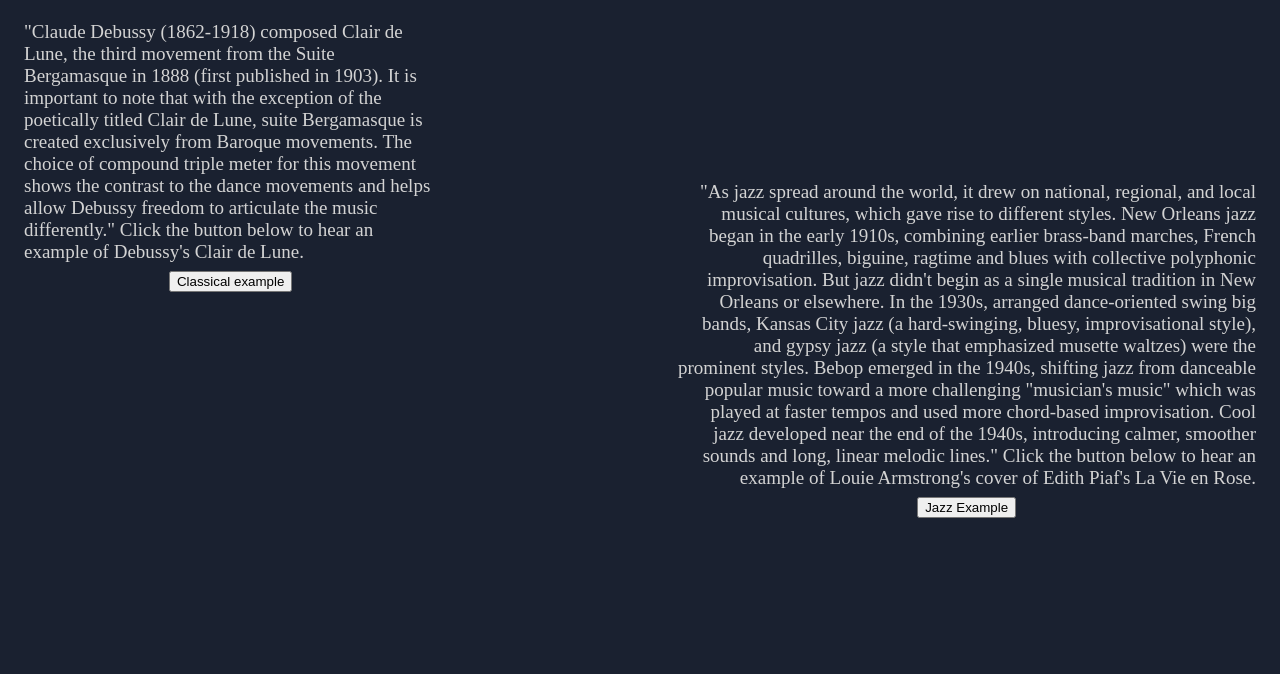
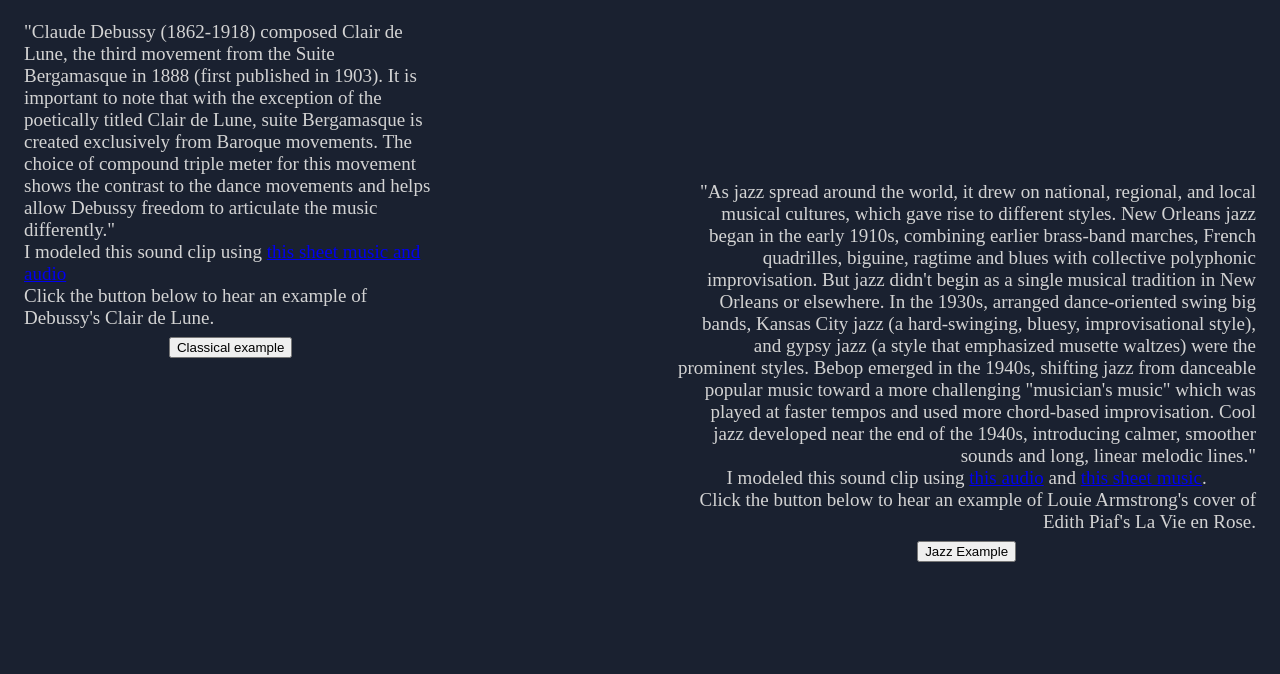
Before and after one commit to Self-Zachtualization/Hackathon, a plain HTML site: page index.html in a window 1280 px wide. Shown: the part 126-800 px from the top of the page. Drawn offline with nearby package versions, Linux system fonts and the light colour scheme.

Commit message:
Added links out to source materials, not including text sources yet

```diff
--- a/app.css
+++ b/app.css
@@ -28,6 +28,11 @@
   justify-content: start;
   text-align: left;
   align-items: center;
+}
+
+#classical-ref {
+  text-align: left;
+  justify-content: start;
 }
 
 .classical-button {
--- a/app.js
+++ b/app.js
@@ -63,7 +63,7 @@
   conductor.setTempo(70);
 
   var trumpet = conductor.createInstrument("sawtooth", "oscillators");
-  trumpet.setVolume(25);
+  trumpet.setVolume(20);
 
   // Bar 1
   trumpet.note("dottedQuarter", "D4");
--- a/index.html
+++ b/index.html
@@ -18,8 +18,9 @@
         Bergamasque in 1888 (first published in 1903). It is important to note that with the exception
         of the poetically titled Clair de Lune, suite Bergamasque is created exclusively from Baroque
         movements. The choice of compound triple meter for this movement shows the contrast to the
-        dance movements and helps allow Debussy freedom to articulate the music differently." Click
-        the button below to hear an example of Debussy's Clair de Lune. </br>
+        dance movements and helps allow Debussy freedom to articulate the music differently."</br>
+        <span id="classical-ref">I modeled this sound clip using <a href="https://musescore.com/user/19710/scores/58553">this sheet music and audio</a></span>
+        Click the button below to hear an example of Debussy's Clair de Lune. </br>
         </div>
         <div class="Jazz">
         "As jazz spread around the world, it drew on national, regional, and local musical cultures,
@@ -31,7 +32,10 @@
         waltzes) were the prominent styles. Bebop emerged in the 1940s, shifting jazz from danceable
         popular music toward a more challenging "musician's music" which was played at faster tempos
         and used more chord-based improvisation. Cool jazz developed near the end of the 1940s,
-        introducing calmer, smoother sounds and long, linear melodic lines." Click the button below to hear an example of Louie Armstrong's cover of Edith Piaf's La Vie en Rose. </br>
+        introducing calmer, smoother sounds and long, linear melodic lines."</br>
+        <span id="jazz-ref">I modeled this sound clip using <a href="https://www.youtube.com/watch?v=8IJzYAda1wA">this audio</a>
+            and <a href="https://www.musicnotes.com/sheetmusic/mtd.asp?ppn=MN0189694">this sheet music</a>.</span>
+        Click the button below to hear an example of Louie Armstrong's cover of Edith Piaf's La Vie en Rose. </br>
             <button class="jazz-button">Jazz Example</button>
         </div>
     </div>
```
